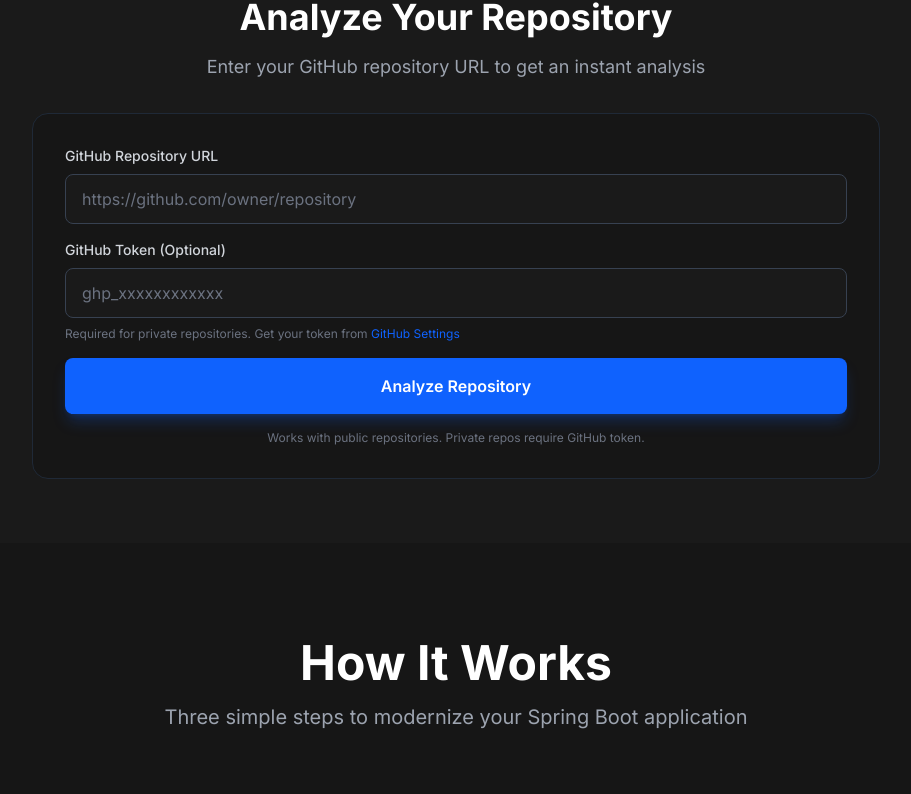
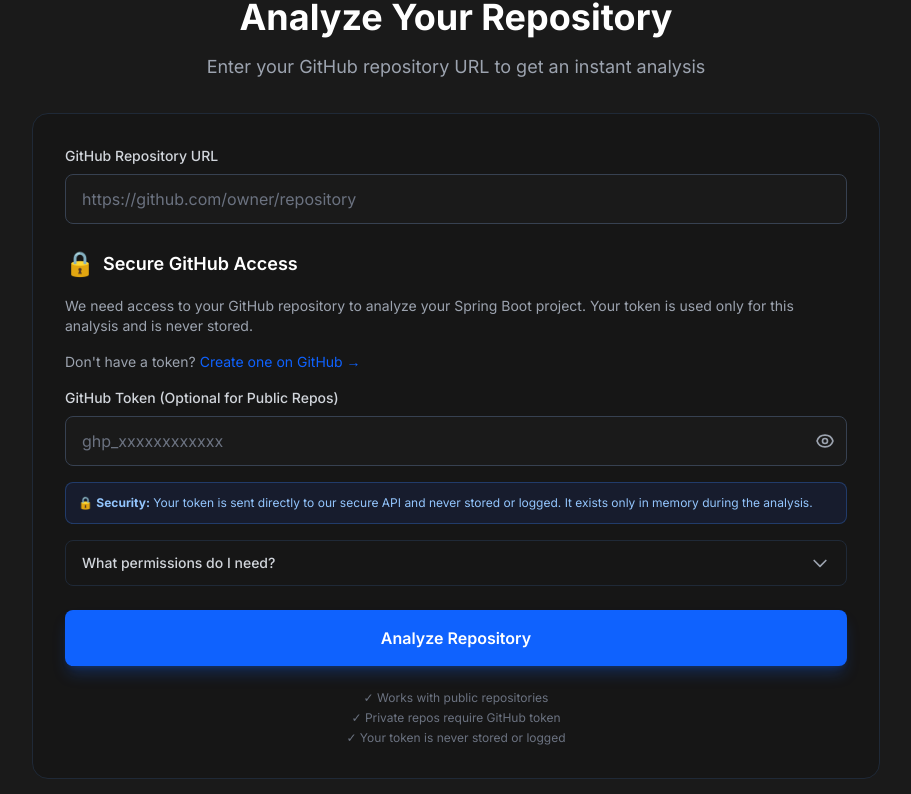
Before and after one commit to IBM-Bob-Au-Team/SpringBoard, a Next.js app in the folder springboard-ui/: page / in a window 1280 px wide. Shown: the part 984-1778 px from the top of the page, without its empty margins (184-1095 px from the left). Built offline with nearby package versions, Linux system fonts and the light colour scheme.

Commit message:
feat(dev3): add secure token input UI with masking and validation

```diff
--- a/springboard-ui/app/page.tsx
+++ b/springboard-ui/app/page.tsx
@@ -4,6 +4,7 @@
 import Navigation from '@/components/Navigation';
 import Footer from '@/components/Footer';
 import AnalysisResult from '@/components/AnalysisResult';
+import TokenInput from '@/components/TokenInput';
 import type { AnalysisResult as AnalysisResultType } from '@/lib/types';
 
 export default function Home() {
@@ -12,10 +13,39 @@
   const [isAnalyzing, setIsAnalyzing] = useState(false);
   const [analysisResult, setAnalysisResult] = useState<AnalysisResultType | null>(null);
   const [error, setError] = useState('');
+  const [urlError, setUrlError] = useState('');
+
+  // SECURITY: Validate GitHub URL format
+  const validateGitHubUrl = (url: string): boolean => {
+    if (!url) {
+      setUrlError('Please enter a GitHub repository URL');
+      return false;
+    }
+
+    const trimmed = url.trim();
+
+    // Must be a github.com URL
+    if (!trimmed.startsWith('https://github.com/')) {
+      setUrlError('Invalid URL. Must be a GitHub repository URL starting with https://github.com/');
+      return false;
+    }
+
+    // Basic structure validation
+    const path = trimmed.replace('https://github.com/', '');
+    const parts = path.split('/');
+
+    if (parts.length < 2 || !parts[0] || !parts[1]) {
+      setUrlError('Invalid GitHub URL format. Expected: https://github.com/owner/repository');
+      return false;
+    }
+
+    setUrlError('');
+    return true;
+  };
 
   const handleAnalyze = async () => {
-    if (!repoUrl.trim()) {
-      setError('Please enter a GitHub repository URL');
+    // SECURITY: Validate URL before submission
+    if (!validateGitHubUrl(repoUrl)) {
       return;
     }
 
@@ -43,6 +73,9 @@
       }
 
       setAnalysisResult(data);
+
+      // SECURITY: Clear token after successful API call
+      setToken('');
     } catch (err) {
       setError(err instanceof Error ? err.message : 'An unexpected error occurred');
     } finally {
@@ -138,7 +171,8 @@
           </div>
 
           <div className="bg-[#161616] border border-gray-800 rounded-2xl p-8">
-            <div className="space-y-4">
+            <div className="space-y-6">
+              {/* GitHub URL Input */}
               <div>
                 <label htmlFor="repoUrl" className="block text-sm font-medium text-gray-300 mb-2">
                   GitHub Repository URL
@@ -147,39 +181,34 @@
                   id="repoUrl"
                   type="text"
                   value={repoUrl}
-                  onChange={(e) => setRepoUrl(e.target.value)}
+                  onChange={(e) => {
+                    setRepoUrl(e.target.value);
+                    setUrlError('');
+                  }}
+                  onBlur={() => {
+                    if (repoUrl) validateGitHubUrl(repoUrl);
+                  }}
                   placeholder="https://github.com/owner/repository"
                   className="w-full px-4 py-3 bg-[#1a1a1a] border border-gray-700 rounded-lg text-white placeholder-gray-500 focus:outline-none focus:border-primary transition-colors"
                   disabled={isAnalyzing}
                 />
+                {urlError && (
+                  <div className="mt-2 text-sm text-red-400 flex items-start space-x-2">
+                    <span>⚠️</span>
+                    <span>{urlError}</span>
+                  </div>
+                )}
               </div>
 
-              <div>
-                <label htmlFor="token" className="block text-sm font-medium text-gray-300 mb-2">
-                  GitHub Token (Optional)
-                </label>
-                <input
-                  id="token"
-                  type="password"
-                  value={token}
-                  onChange={(e) => setToken(e.target.value)}
-                  placeholder="ghp_xxxxxxxxxxxx"
-                  className="w-full px-4 py-3 bg-[#1a1a1a] border border-gray-700 rounded-lg text-white placeholder-gray-500 focus:outline-none focus:border-primary transition-colors"
-                  disabled={isAnalyzing}
-                />
-                <p className="text-xs text-gray-500 mt-2">
-                  Required for private repositories. Get your token from{' '}
-                  <a
-                    href="https://github.com/settings/tokens"
-                    target="_blank"
-                    rel="noopener noreferrer"
-                    className="text-primary hover:underline"
-                  >
-                    GitHub Settings
-                  </a>
-                </p>
-              </div>
+              {/* Secure Token Input Component */}
+              <TokenInput
+                value={token}
+                onChange={setToken}
+                label="GitHub Token (Optional for Public Repos)"
+                placeholder="ghp_xxxxxxxxxxxx"
+              />
 
+              {/* Error Display */}
               {error && (
                 <div className="bg-red-900/20 border border-red-500 rounded-lg p-4">
                   <p className="text-red-400 text-sm">{error}</p>
@@ -204,9 +233,11 @@
                 )}
               </button>
 
-              <p className="text-xs text-center text-gray-500">
-                Works with public repositories. Private repos require GitHub token.
-              </p>
+              <div className="text-xs text-center text-gray-500 space-y-1">
+                <p>✓ Works with public repositories</p>
+                <p>✓ Private repos require GitHub token</p>
+                <p>✓ Your token is never stored or logged</p>
+              </div>
             </div>
           </div>
 
--- a/springboard-ui/components/AnalysisResult.tsx
+++ b/springboard-ui/components/AnalysisResult.tsx
@@ -6,6 +6,12 @@
   onViewReport?: () => void;
 }
 
+/**
+ * SECURITY: This component NEVER displays any token information
+ * - No token values shown anywhere
+ * - When proceeding to refactoring, user must provide token again (never cached)
+ * - All sensitive data is excluded from display
+ */
 export default function AnalysisResult({ result, onStartMigration, onViewReport }: AnalysisResultProps) {
   // Error state - repo not accessible
   if (!result.accessible) {
@@ -179,12 +185,18 @@
             View Full Report
           </button>
           {result.needsMigration && (
-            <button
-              onClick={onStartMigration}
-              className="px-6 py-3 bg-primary hover:bg-primary/90 text-white font-semibold rounded-lg transition-all transform hover:scale-105 shadow-lg shadow-primary/25"
-            >
-              Start Modernization
-            </button>
+            <div className="flex-1">
+              <button
+                onClick={onStartMigration}
+                className="w-full px-6 py-3 bg-primary hover:bg-primary/90 text-white font-semibold rounded-lg transition-all transform hover:scale-105 shadow-lg shadow-primary/25"
+              >
+                Start Modernization
+              </button>
+              {/* SECURITY: Inform user they'll need to provide token again */}
+              <p className="text-xs text-gray-500 mt-2 text-center">
+                🔒 You'll be asked for your GitHub token again for security
+              </p>
+            </div>
           )}
         </div>
       </div>
--- /dev/null
+++ b/springboard-ui/components/TokenInput.tsx
@@ -0,0 +1,213 @@
+'use client';
+
+import { useState, useEffect } from 'react';
+
+interface TokenInputProps {
+  value: string;
+  onChange: (value: string) => void;
+  label?: string;
+  placeholder?: string;
+  required?: boolean;
+}
+
+export default function TokenInput({
+  value,
+  onChange,
+  label = 'GitHub Personal Access Token',
+  placeholder = 'ghp_xxxxxxxxxxxx',
+  required = false,
+}: TokenInputProps) {
+  const [showToken, setShowToken] = useState(false);
+  const [showPermissions, setShowPermissions] = useState(false);
+  const [validationError, setValidationError] = useState('');
+
+  // SECURITY: Clear token on component unmount
+  useEffect(() => {
+    return () => {
+      // Cleanup: clear token from memory when component unmounts
+      onChange('');
+    };
+  }, []);
+
+  // Validate token format
+  const validateTokenFormat = (token: string): boolean => {
+    if (!token) return true; // Empty is valid (optional field)
+
+    // Valid GitHub token formats:
+    // - ghp_ (Personal Access Token)
+    // - github_pat_ (Fine-grained Personal Access Token)
+    const validPrefixes = ['ghp_', 'github_pat_'];
+    const hasValidPrefix = validPrefixes.some(prefix => token.startsWith(prefix));
+
+    if (!hasValidPrefix) {
+      setValidationError('This does not look like a valid GitHub token. Personal access tokens start with ghp_');
+      return false;
+    }
+
+    setValidationError('');
+    return true;
+  };
+
+  const handleChange = (e: React.ChangeEvent<HTMLInputElement>) => {
+    const newValue = e.target.value;
+    onChange(newValue);
+
+    // Validate on change
+    if (newValue) {
+      validateTokenFormat(newValue);
+    } else {
+      setValidationError('');
+    }
+  };
+
+  const toggleShowToken = () => {
+    setShowToken(!showToken);
+  };
+
+  return (
+    <div className="space-y-4">
+      {/* Header with lock icon */}
+      <div className="flex items-center space-x-2 mb-2">
+        <div className="text-2xl">🔒</div>
+        <h3 className="text-lg font-semibold text-white">Secure GitHub Access</h3>
+      </div>
+
+      {/* Explanation */}
+      <p className="text-sm text-gray-400">
+        We need access to your GitHub repository to analyze your Spring Boot project.
+        Your token is used only for this analysis and is never stored.
+      </p>
+
+      {/* Link to GitHub docs */}
+      <div className="text-sm">
+        <span className="text-gray-400">Don't have a token? </span>
+        <a
+          href="https://github.com/settings/tokens/new?scopes=repo&description=SpringBoard%20Analysis"
+          target="_blank"
+          rel="noopener noreferrer"
+          className="text-primary hover:underline"
+        >
+          Create one on GitHub →
+        </a>
+      </div>
+
+      {/* Token input with show/hide toggle */}
+      <div>
+        <label htmlFor="github-token" className="block text-sm font-medium text-gray-300 mb-2">
+          {label}
+          {required && <span className="text-red-400 ml-1">*</span>}
+        </label>
+        <div className="relative">
+          {/* SECURITY: type="password" to mask token by default */}
+          <input
+            id="github-token"
+            type={showToken ? 'text' : 'password'}
+            value={value}
+            onChange={handleChange}
+            placeholder={placeholder}
+            className="w-full px-4 py-3 pr-12 bg-[#1a1a1a] border border-gray-700 rounded-lg text-white placeholder-gray-500 focus:outline-none focus:border-primary transition-colors"
+            autoComplete="off"
+            spellCheck="false"
+          />
+
+          {/* Show/hide toggle button */}
+          <button
+            type="button"
+            onClick={toggleShowToken}
+            className="absolute right-3 top-1/2 -translate-y-1/2 text-gray-400 hover:text-white transition-colors"
+            aria-label={showToken ? 'Hide token' : 'Show token'}
+          >
+            {showToken ? (
+              // Eye slash icon (hidden)
+              <svg className="w-5 h-5" fill="none" stroke="currentColor" viewBox="0 0 24 24">
+                <path strokeLinecap="round" strokeLinejoin="round" strokeWidth={2} d="M13.875 18.825A10.05 10.05 0 0112 19c-4.478 0-8.268-2.943-9.543-7a9.97 9.97 0 011.563-3.029m5.858.908a3 3 0 114.243 4.243M9.878 9.878l4.242 4.242M9.88 9.88l-3.29-3.29m7.532 7.532l3.29 3.29M3 3l3.59 3.59m0 0A9.953 9.953 0 0112 5c4.478 0 8.268 2.943 9.543 7a10.025 10.025 0 01-4.132 5.411m0 0L21 21" />
+              </svg>
+            ) : (
+              // Eye icon (visible)
+              <svg className="w-5 h-5" fill="none" stroke="currentColor" viewBox="0 0 24 24">
+                <path strokeLinecap="round" strokeLinejoin="round" strokeWidth={2} d="M15 12a3 3 0 11-6 0 3 3 0 016 0z" />
+                <path strokeLinecap="round" strokeLinejoin="round" strokeWidth={2} d="M2.458 12C3.732 7.943 7.523 5 12 5c4.478 0 8.268 2.943 9.542 7-1.274 4.057-5.064 7-9.542 7-4.477 0-8.268-2.943-9.542-7z" />
+              </svg>
+            )}
+          </button>
+        </div>
+
+        {/* Validation error */}
+        {validationError && (
+          <div className="mt-2 text-sm text-red-400 flex items-start space-x-2">
+            <span>⚠️</span>
+            <span>{validationError}</span>
+          </div>
+        )}
+      </div>
+
+      {/* Security notice */}
+      <div className="bg-blue-900/20 border border-blue-500/30 rounded-lg p-3">
+        <p className="text-xs text-blue-300">
+          🔒 <strong>Security:</strong> Your token is sent directly to our secure API and never stored or logged.
+          It exists only in memory during the analysis.
+        </p>
+      </div>
+
+      {/* Permissions expandable section */}
+      <div className="border border-gray-800 rounded-lg">
+        <button
+          type="button"
+          onClick={() => setShowPermissions(!showPermissions)}
+          className="w-full px-4 py-3 flex items-center justify-between text-left hover:bg-white/5 transition-colors rounded-lg"
+        >
+          <span className="text-sm font-medium text-gray-300">
+            What permissions do I need?
+          </span>
+          <svg
+            className={`w-5 h-5 text-gray-400 transition-transform ${showPermissions ? 'rotate-180' : ''}`}
+            fill="none"
+            stroke="currentColor"
+            viewBox="0 0 24 24"
+          >
+            <path strokeLinecap="round" strokeLinejoin="round" strokeWidth={2} d="M19 9l-7 7-7-7" />
+          </svg>
+        </button>
+
+        {showPermissions && (
+          <div className="px-4 pb-4 space-y-3 text-sm">
+            <div className="border-t border-gray-800 pt-3">
+              <div className="flex items-start space-x-2 mb-2">
+                <span className="text-green-400">✓</span>
+                <div>
+                  <div className="font-medium text-white">For Analysis (View Report)</div>
+                  <div className="text-gray-400 mt-1">
+                    <strong>repo (read)</strong> - Read access to repository contents
+                  </div>
+                  <div className="text-xs text-gray-500 mt-1">
+                    Allows SpringBoard to read your pom.xml and analyze your project
+                  </div>
+                </div>
+              </div>
+
+              <div className="flex items-start space-x-2">
+                <span className="text-yellow-400">⚠️</span>
+                <div>
+                  <div className="font-medium text-white">For Refactoring (Code Changes)</div>
+                  <div className="text-gray-400 mt-1">
+                    <strong>repo (write)</strong> - Write access to create branches and commits
+                  </div>
+                  <div className="text-xs text-gray-500 mt-1">
+                    Required to create the modernized branch and push refactored code
+                  </div>
+                </div>
+              </div>
+            </div>
+
+            <div className="bg-gray-900/50 rounded p-2 text-xs text-gray-400">
+              💡 <strong>Tip:</strong> You can create a token with only read access for analysis,
+              then create a separate token with write access when you're ready to refactor.
+            </div>
+          </div>
+        )}
+      </div>
+    </div>
+  );
+}
+
+// Made with Bob
```
